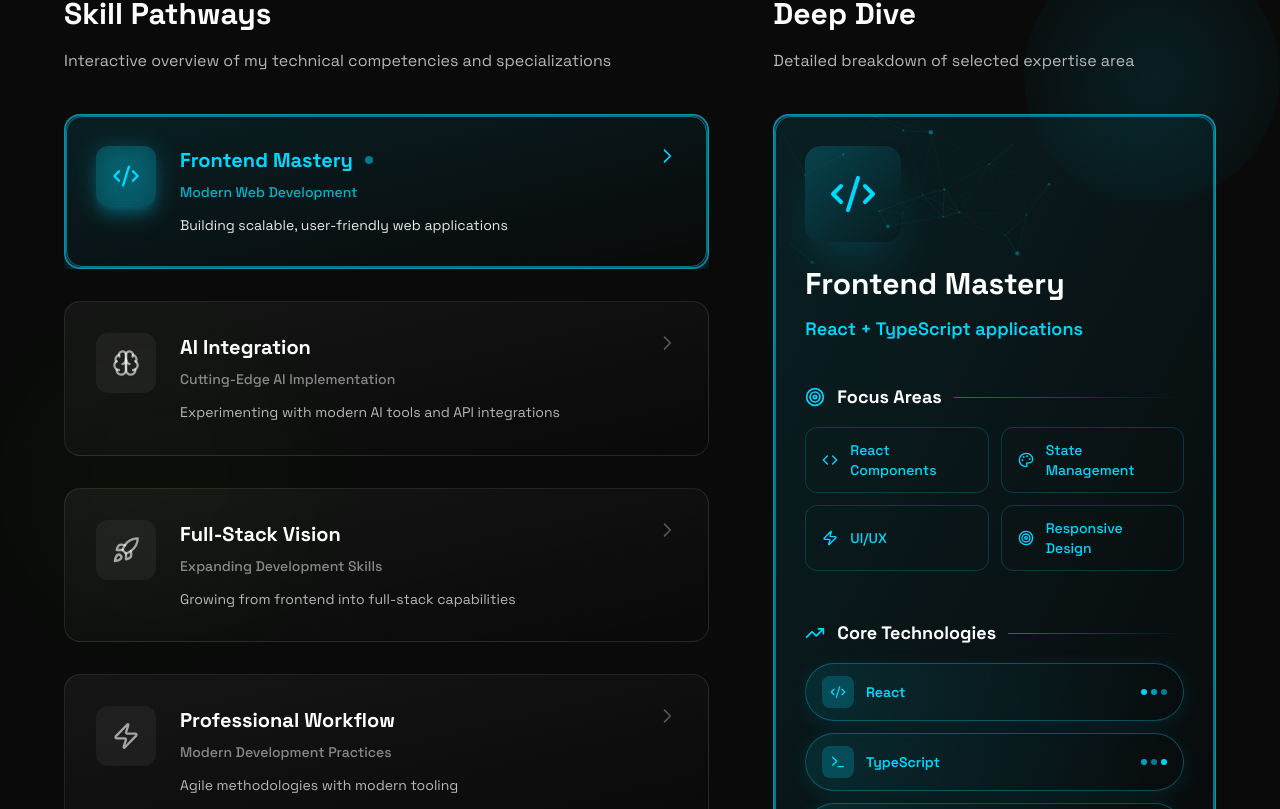
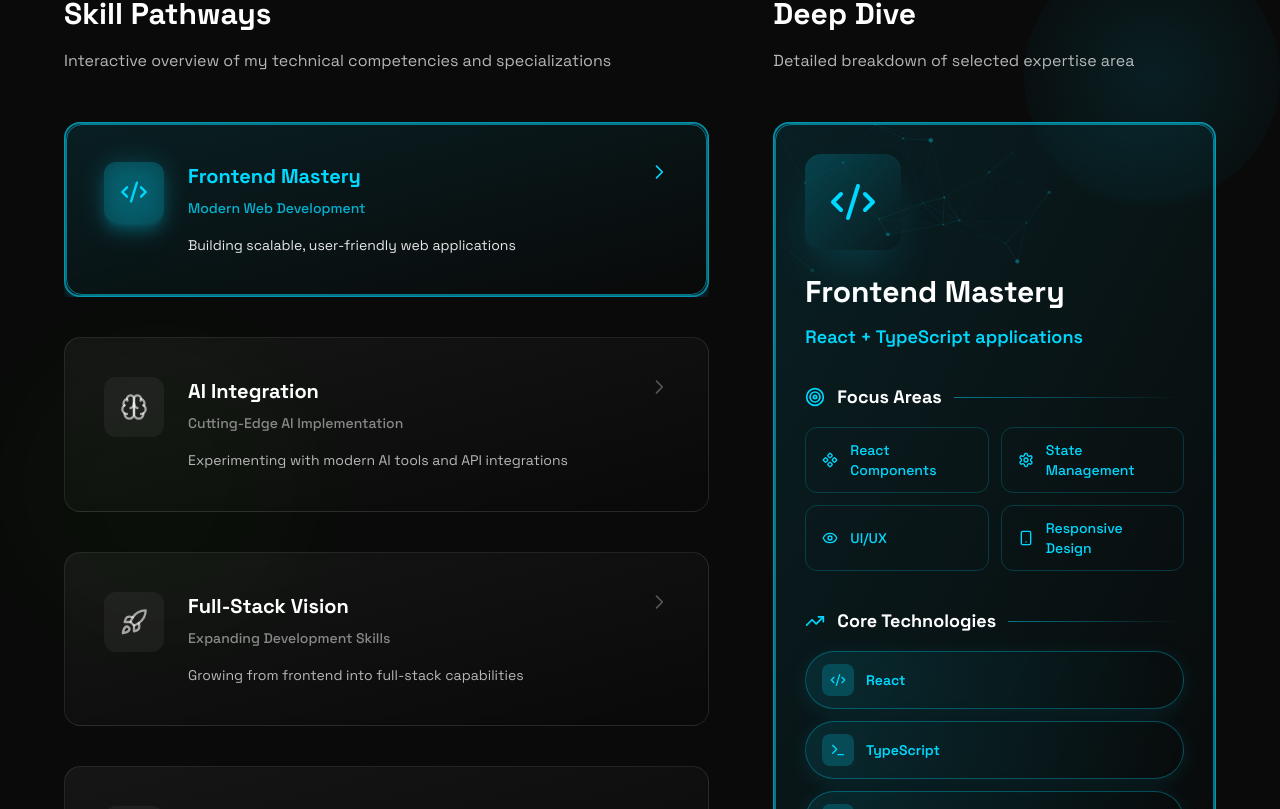
Before and after one commit to DennisMainhardt/portfolio_2025, a React (Vite) app: page / in a window 1280 px wide. Shown: the part 2331-3140 px from the top of the page. Built offline with nearby package versions, Linux system fonts and the light colour scheme.

Commit message:
feat: update sizing of technical expertise

```diff
--- a/src/components/SkillsSection.tsx
+++ b/src/components/SkillsSection.tsx
@@ -8,9 +8,7 @@ import { skillPaths } from "./skills/skillsData";
 const SkillsSection = () => {
   const [isVisible, setIsVisible] = useState(false);
   const [activeSkillPath, setActiveSkillPath] = useState(0); // Pre-select first element (Frontend Mastery)
-  const [skillPathsHeight, setSkillPathsHeight] = useState<number>(0);
   const sectionRef = useRef<HTMLDivElement>(null);
-  const skillPathsRef = useRef<HTMLDivElement>(null);
 
   useEffect(() => {
     const observer = new IntersectionObserver(
@@ -28,31 +26,6 @@ const SkillsSection = () => {
 
     return () => observer.disconnect();
   }, []);
-
-  // Height matching effect
-  useEffect(() => {
-    const measureHeight = () => {
-      if (skillPathsRef.current) {
-        const height = skillPathsRef.current.offsetHeight;
-        setSkillPathsHeight(height);
-      }
-    };
-
-    measureHeight();
-
-    // Re-measure on window resize
-    window.addEventListener('resize', measureHeight);
-
-    // Re-measure when activeSkillPath changes (in case content changes)
-    const timer = setTimeout(measureHeight, 100);
-
-    return () => {
-      window.removeEventListener('resize', measureHeight);
-      clearTimeout(timer);
-    };
-  }, [activeSkillPath, isVisible]);
-
-  // Removed auto-scrolling useEffect
 
   return (
     <section ref={sectionRef} className="py-32 px-4 md:px-8 relative overflow-hidden">
@@ -108,23 +81,20 @@ const SkillsSection = () => {
           </p>
         </div>
 
-        {/* Enhanced Main Content Grid with Height Matching */}
-        <div className="grid lg:grid-cols-12 gap-16 lg:items-stretch" style={{ gridTemplateRows: 'auto', minHeight: 'fit-content' }}>
+        {/* Enhanced Main Content with Exact Height Matching */}
+        <div className="grid lg:grid-cols-12 gap-16" style={{ gridTemplateRows: '1fr' }}>
           {/* Skill Paths - Enhanced Layout */}
-          <div
-            ref={skillPathsRef}
-            className={`lg:col-span-7 flex flex-col transition-all duration-1000 delay-600 ${
-              isVisible ? 'opacity-100 translate-x-0' : 'opacity-0 -translate-x-10'
-            }`}
-          >
-            <div className="mb-10">
+          <div className={`lg:col-span-7 flex flex-col h-full transition-all duration-1000 delay-600 ${
+            isVisible ? 'opacity-100 translate-x-0' : 'opacity-0 -translate-x-10'
+          }`}>
+            <div className="mb-12">
               <h3 className="text-3xl font-bold text-white mb-4">Skill Pathways</h3>
               <p className="text-white/70 text-base leading-relaxed">
                 Interactive overview of my technical competencies and specializations
               </p>
             </div>
 
-            <div className="space-y-8 flex-1">
+            <div className="space-y-10 flex-1">
               {skillPaths.map((path, index) => (
                 <SkillPath
                   key={path.title}
@@ -138,20 +108,17 @@ const SkillsSection = () => {
           </div>
 
           {/* Active Skill Detail - Enhanced with Particle Background and Height Matching */}
-          <div
-            className={`lg:col-span-5 flex flex-col transition-all duration-1000 delay-800 ${
-              isVisible ? 'opacity-100 translate-x-0' : 'opacity-0 translate-x-10'
-            }`}
-            style={{ height: skillPathsHeight > 0 ? `${skillPathsHeight}px` : 'auto' }}
-          >
-            <div className="mb-10">
+          <div className={`lg:col-span-5 flex flex-col h-full transition-all duration-1000 delay-800 ${
+            isVisible ? 'opacity-100 translate-x-0' : 'opacity-0 translate-x-10'
+          }`}>
+            <div className="mb-12">
               <h3 className="text-3xl font-bold text-white mb-4">Deep Dive</h3>
               <p className="text-white/70 text-base leading-relaxed">
                 Detailed breakdown of selected expertise area
               </p>
             </div>
 
-            <div className="flex-1 flex flex-col">
+            <div className="flex-1">
               <SkillDetail
                 skill={skillPaths[activeSkillPath]}
                 isVisible={isVisible}
--- a/src/components/skills/SkillDetail.tsx
+++ b/src/components/skills/SkillDetail.tsx
@@ -1,5 +1,9 @@
 
-import { LucideIcon, Star, TrendingUp, Target, Zap, Code, Database, Palette, Users } from "lucide-react";
+import {
+  LucideIcon, Star, TrendingUp, Target, Zap, Code, Database, Palette, Users,
+  Component, Settings, Eye, Smartphone, Brain, MessageSquare, Sparkles,
+  FolderOpen, Server, Shield, Lock, GitBranch, TestTube, FileCheck, UserCheck
+} from "lucide-react";
 import TechBadge from "./TechBadge";
 import AnimatedProgressBar from "./AnimatedProgressBar";
 import ParticleField from "./ParticleField";
@@ -20,22 +24,22 @@ const getSkillSpecificContent = (title: string) => {
     "Frontend Mastery": {
       specialization: "React + TypeScript applications",
       focusAreas: ["React Components", "State Management", "UI/UX", "Responsive Design"],
-      icons: [Code, Palette, Zap, Target]
+      icons: [Component, Settings, Eye, Smartphone]
     },
     "AI Integration": {
       specialization: "Intelligent User Experiences",
       focusAreas: ["LLM Integration", "Prompt Engineering", "AI-Powered Features", "Context Management"],
-      icons: [Star, Zap, Target, Code]
+      icons: [Brain, MessageSquare, Sparkles, FolderOpen]
     },
     "Full-Stack Vision": {
       specialization: "Building complete applications",
       focusAreas: ["API Development", "Database Integration", "Authentication", "Backend Logic"],
-      icons: [Database, Code, Target, Users]
+      icons: [Server, Database, Shield, Code]
     },
     "Professional Workflow": {
       specialization: "Professional development standards",
       focusAreas: ["Code Review", "Version Control", "Testing Practices", "Team Collaboration"],
-      icons: [Zap, Target, Code, Users]
+      icons: [FileCheck, GitBranch, TestTube, UserCheck]
     }
   };
 
@@ -107,7 +111,7 @@ const SkillDetail = ({ skill, isVisible }: SkillDetailProps) => {
   };
 
   return (
-    <div className="relative overflow-hidden group h-full min-h-full flex flex-col transition-all duration-500 hover:scale-[1.02]">
+    <div className="relative overflow-hidden group h-full flex flex-col transition-all duration-500 hover:scale-[1.02]">
       {/* Enhanced Background matching SkillPath style */}
       <div className={`absolute inset-0 rounded-2xl transition-all duration-500 ${getBackgroundClasses()} border backdrop-blur-sm`} />
 
@@ -130,20 +134,20 @@ const SkillDetail = ({ skill, isVisible }: SkillDetailProps) => {
             {skill.title}
           </h3>
 
-          <p className={`text-${skill.color} font-semibold text-lg mb-4 leading-relaxed`}>
+          <p className={`text-${skill.color} font-semibold text-lg mb-2 leading-relaxed`}>
             {content.specialization}
           </p>
         </div>
 
         {/* Current Focus Areas */}
-        <div className="mb-6 flex-1">
+        <div className="mb-6">
           <div className="flex items-center gap-3 mb-4">
             <Target className={`w-5 h-5 text-${skill.color}`} />
             <h4 className="text-white font-bold text-lg">Focus Areas</h4>
             <div className={`h-px flex-1 bg-gradient-to-r from-${skill.color}/50 to-transparent`} />
           </div>
 
-          <div className="grid grid-cols-2 gap-3 mb-6">
+          <div className="grid grid-cols-2 gap-3 mb-3">
             {content.focusAreas.map((area, index) => {
               const IconComponent = content.icons[index] || Target;
               return (
@@ -163,7 +167,7 @@ const SkillDetail = ({ skill, isVisible }: SkillDetailProps) => {
         </div>
 
         {/* Technologies Grid */}
-        <div className="mb-6">
+        <div className="flex-1">
           <div className="flex items-center gap-3 mb-4">
             <TrendingUp className={`w-5 h-5 text-${skill.color}`} />
             <h4 className="text-white font-bold text-lg">Core Technologies</h4>
--- a/src/components/skills/SkillPath.tsx
+++ b/src/components/skills/SkillPath.tsx
@@ -202,7 +202,7 @@ const SkillPath = ({ path, index, isActive, onClick }: SkillPathProps) => {
       <div className={`absolute inset-0 rounded-2xl transition-all duration-500 ${getShadowClasses()}`} />
 
       {/* Content */}
-      <div className="relative p-8">
+      <div className="relative p-10">
         <div className="flex items-start gap-6">
           {/* Enhanced Icon Container */}
           <div className={`relative p-4 rounded-xl transition-all duration-300 ${getIconContainerClasses()}`}>
@@ -222,12 +222,12 @@ const SkillPath = ({ path, index, isActive, onClick }: SkillPathProps) => {
               </h3>
 
               {/* Active Indicator */}
-              {isActive && (
+              {isActive && !['Frontend Mastery', 'Full-Stack Vision'].includes(path.title) && (
                 <div className={`w-2 h-2 ${getTextColor().replace('text-', 'bg-')} rounded-full animate-pulse`} />
               )}
             </div>
 
-            <p className={`text-sm font-medium mb-3 transition-all duration-300 ${getSubtitleColor()}`}>
+            <p className={`text-sm font-medium mb-4 transition-all duration-300 ${getSubtitleColor()}`}>
               {path.subtitle}
             </p>
 
--- a/src/components/skills/TechBadge.tsx
+++ b/src/components/skills/TechBadge.tsx
@@ -84,22 +84,6 @@ const TechBadge = ({ tech, color, index, isVisible }: TechBadgeProps) => {
           {tech}
         </span>
 
-        {/* Proficiency Indicator */}
-        <div className="flex gap-1 ml-auto">
-          {[...Array(3)].map((_, i) => (
-            <div
-              key={i}
-              className={`w-1.5 h-1.5 rounded-full transition-all duration-300 ${
-                isVisible
-                  ? `bg-${color} animate-pulse`
-                  : 'bg-white/20 group-hover/tech:bg-white/40'
-              }`}
-              style={{
-                animationDelay: `${(index * 100) + (i * 100)}ms`
-              }}
-            />
-          ))}
-        </div>
       </div>
 
       {/* Glow Effect */}
```
